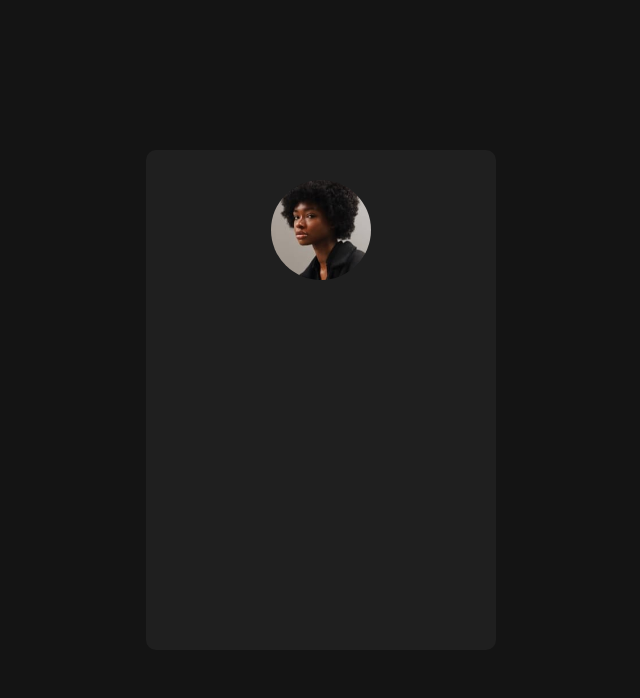
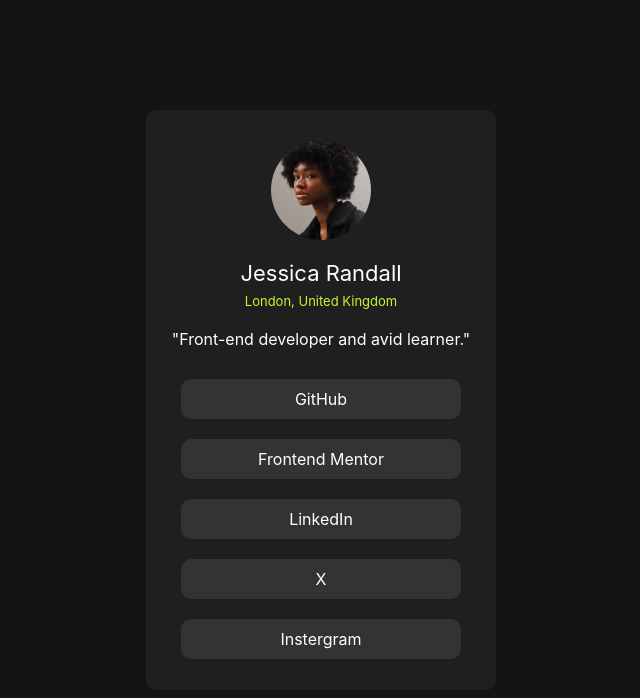
Before and after one commit to hashnoxt/frontendmentor, a plain HTML site: page social-links-profile-main/index.html in a window 1280 px wide. Shown: the whole page, without its empty margins (319-959 px from the left). Drawn offline with Linux system fonts and the light colour scheme.

Commit message:
Desktop design

```diff
--- a/social-links-profile-main/index.html
+++ b/social-links-profile-main/index.html
@@ -25,6 +25,16 @@
             alt="Profile image"
           />
         </div>
+        <p class="profile-name">Jessica Randall</p>
+        <p class="location-text">London, United Kingdom</p>
+        <p class="description-text">"Front-end developer and avid learner."</p>
+        <nav class="social-menu">
+          <a class="social-menu-item" href="#">GitHub</a>
+          <a class="social-menu-item" href="#">Frontend Mentor</a>
+          <a class="social-menu-item" href="#">LinkedIn</a>
+          <a class="social-menu-item" href="#">X</a>
+          <a class="social-menu-item" href="#">Instergram</a>
+        </nav>
       </div>
     </div>
   </body>
--- a/social-links-profile-main/style.css
+++ b/social-links-profile-main/style.css
@@ -1,3 +1,11 @@
+@font-face {
+  font-family: "MyFont";
+  src: url("./assets/fonts/Inter-VariableFont_slnt\,wght.ttf")
+    format("truetype");
+  font-weight: normal;
+  font-style: normal;
+}
+
 *,
 ::after,
 ::before {
@@ -26,11 +34,12 @@
 
 .card {
   width: 35rem;
-  height: 50rem;
+  height: 58rem;
   background-color: hsl(0, 0%, 12%);
   border-radius: 1rem;
   display: flex;
-  justify-content: center;
+  align-items: center;
+  flex-direction: column;
 }
 
 .profile-picture-section {
@@ -44,3 +53,55 @@
   border-radius: 5rem;
   margin-top: 3rem;
 }
+
+.profile-name {
+  margin-top: 5rem;
+  font-family: "Inter", sans-serif;
+  color: hsl(0, 0%, 100%);
+  font-size: 2.2rem;
+}
+
+.location-text {
+  margin-top: 0.7rem;
+  font-family: "Inter", sans-serif;
+  font-size: 1.3rem;
+  color: hsl(75, 94%, 57%);
+}
+
+.description-text {
+  color: hsl(0, 0%, 100%);
+  margin-top: 2rem;
+  font-family: "Inter", sans-serif;
+}
+
+.social-menu {
+  display: flex;
+  flex-direction: column;
+  align-items: center;
+  width: 100%;
+}
+
+.social-menu-item {
+  display: flex;
+  justify-content: center;
+  align-items: center;
+  margin: 1rem;
+  width: 80%;
+  height: 4rem;
+  font-family: "Inter", sans-serif;
+  font-weight: 400;
+  background-color: hsl(0, 0%, 20%);
+  text-decoration: none;
+  color: hsl(0, 0%, 100%);
+  border-radius: 1rem;
+}
+
+.social-menu-item:nth-child(1) {
+  margin-top: 3rem;
+}
+
+.social-menu-item:hover {
+  text-decoration: none;
+  background-color: hsl(75, 94%, 57%);
+  color: hsl(0, 0%, 20%);
+}
```
